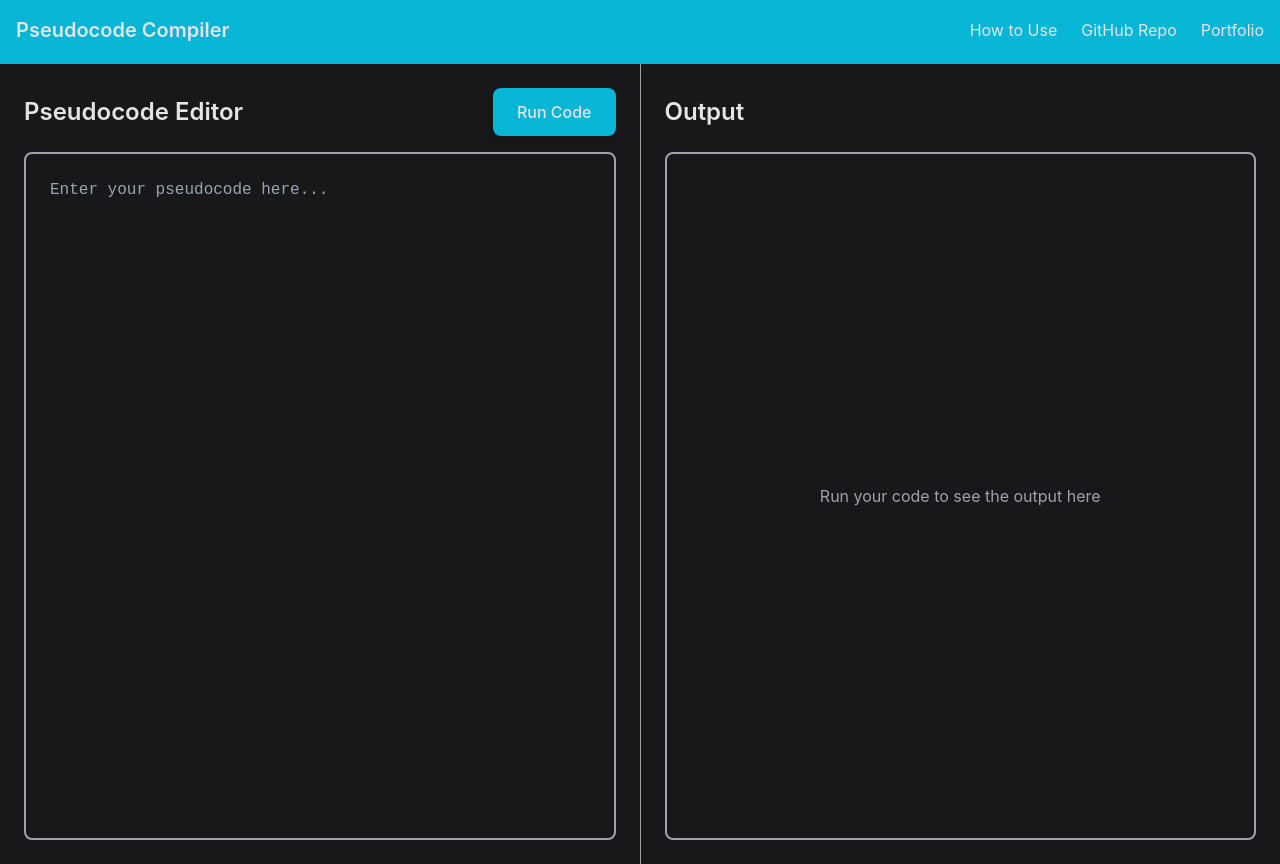
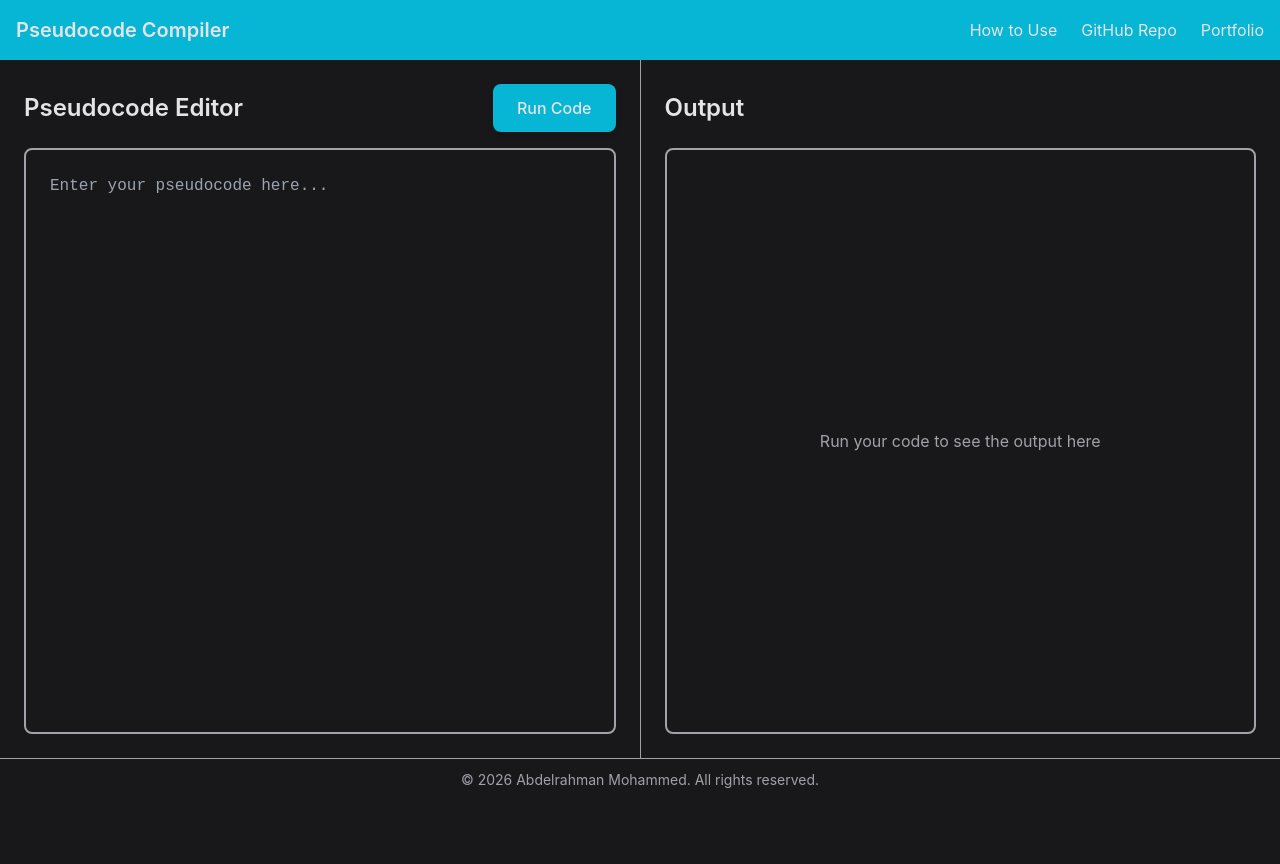
Before and after one commit to Sherlemious/IGCSE-Pseudocode-Online-Compiler, a React (Vite) app in the folder frontend/: page / in a window 1280 px wide. After the commit the page ends 800 px from the top, so only its background shows below. Built offline with nearby package versions, Linux system fonts and the light colour scheme; no server answers.

Commit message:
Feat: Finally fixed screen height

```diff
--- a/frontend/src/App.tsx
+++ b/frontend/src/App.tsx
@@ -3,19 +3,21 @@ import { BrowserRouter as Router, Route, Routes } from 'react-router-dom'; // Up
 import Home from './pages/home';
 import HowToUse from './pages/howToUse';
 import Header from './components/layout/header';
+import Footer from './components/layout/footer';
 
 const App: React.FC = () => {
   return (
     <Router>
-      <div className="flex flex-col min-h-screen h-full overflow-hidden">
+      <div className="flex flex-col max-h-screen  overflow-hidden">
         <Header />
         {/* Main content */}
-        <main className="flex-grow overflow-hidden">
+        <main className="h-screen flex-grow overflow-hidden">
           <Routes>
             <Route path="/" element={<Home />} />
             <Route path="/how-to-use" element={<HowToUse />} />
           </Routes>
         </main>
+        <Footer />
       </div>
     </Router>
   );
--- a/frontend/src/components/compiler/codeInput.tsx
+++ b/frontend/src/components/compiler/codeInput.tsx
@@ -9,7 +9,7 @@ interface CodeInputProps {
 
 const CodeInput: React.FC<CodeInputProps> = ({ code, onCodeChange, onRunCode, isLoading }) => {
   return (
-    <div className="flex-1 flex flex-col p-6 border-r border-dark-text">
+    <div className="min-h-full flex-1 flex flex-col p-6 border-r border-dark-text">
       <div className="flex items-center justify-between mb-4">
         <h2 className="text-2xl font-sans font-semibold text-light-text">Pseudocode Editor</h2>
         <button
--- a/frontend/src/pages/home.tsx
+++ b/frontend/src/pages/home.tsx
@@ -31,8 +31,8 @@ const Home: React.FC = () => {
   };
 
   return (
-    <div className="h-screen flex flex-col bg-background text-light-text overflow-hidden">
-      <div className="flex-1 flex flex-col lg:flex-row">
+    <div className="min-h-full flex flex-col bg-background text-light-text overflow-hidden">
+      <div className=" flex-1 flex flex-col lg:flex-row">
         <CodeInput code={code} onCodeChange={setCode} onRunCode={handleRunCode} isLoading={isLoading} />
         <OutputDisplay output={output.join('\n')} error={error} isLoading={isLoading} />
       </div>
```
